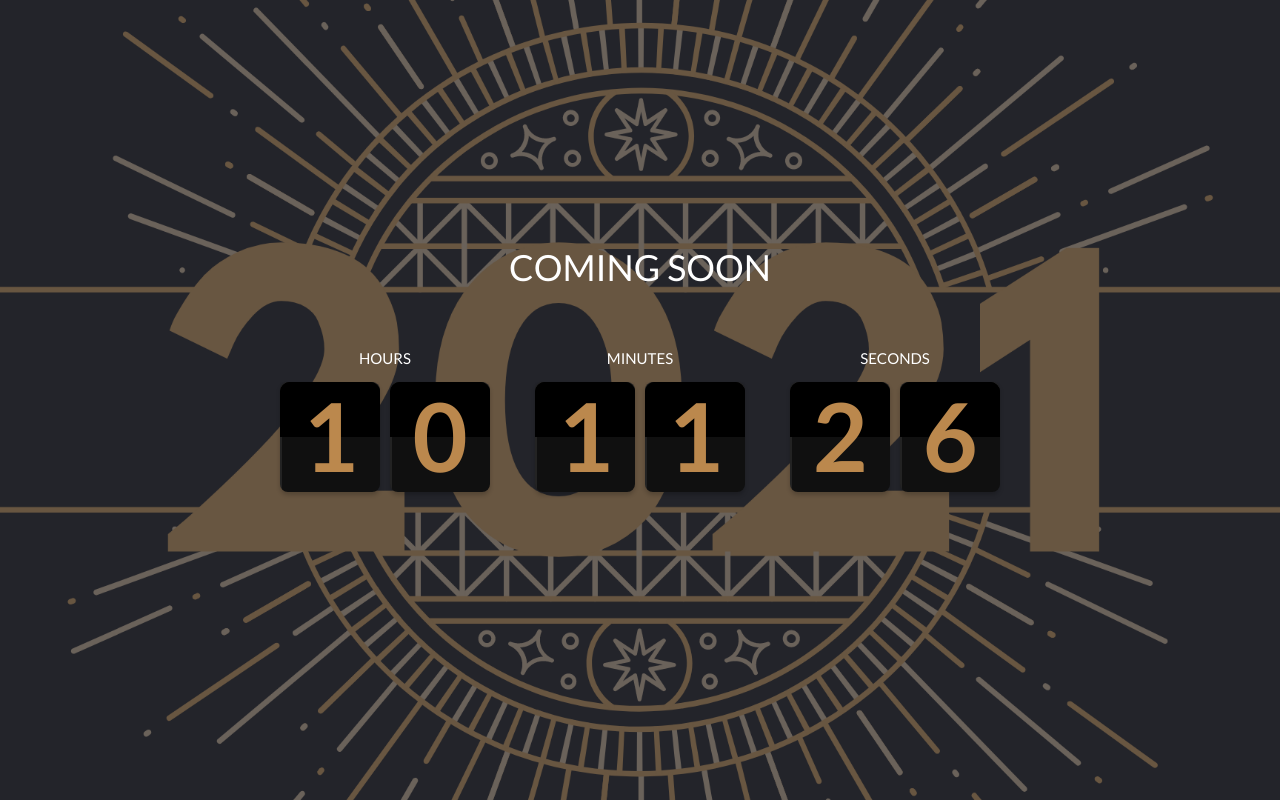
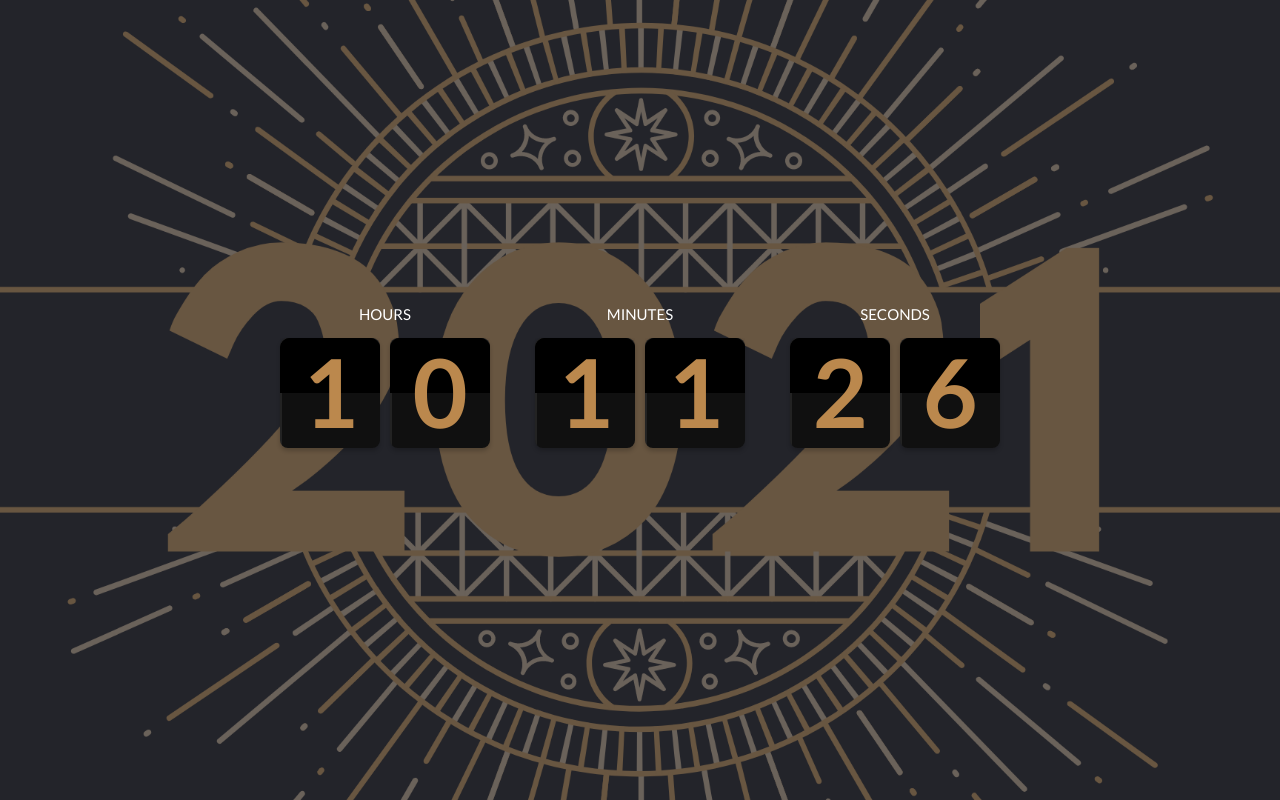
Before and after one commit to Hursh9/guptahursh.github.io, a plain HTML site: page index.html in a window 1280 px wide. Drawn offline with nearby package versions, Linux system fonts and the light colour scheme.

Commit message:
Update index.html

```diff
--- a/index.html
+++ b/index.html
@@ -12,7 +12,7 @@
 
 <!-- partial:index.partial.html -->
 <div class="wrap">
-  <h1><strong>Coming soon</strong></h1>
+  <h1><strong></strong></h1>
 
   <div class="countdowns">
     <div class="bloc-time hours" data-init-value="24">
```
